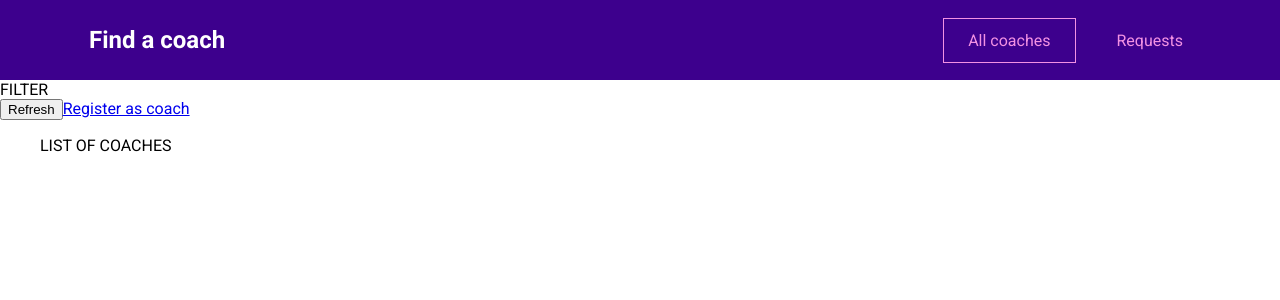
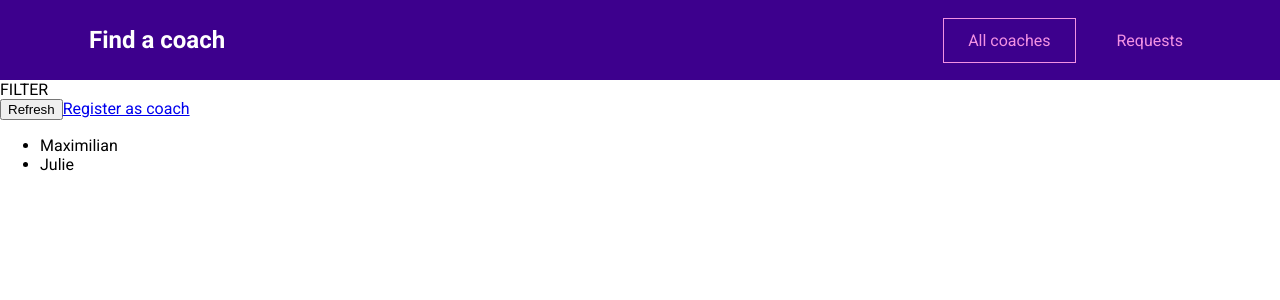
Before and after one commit to andretorquato/pratice-vuejs, a Vue app: page /coaches in a window 1280 px wide. Shown: the top 300 px of the page. Built offline with nearby package versions, Linux system fonts and the light colour scheme.

Commit message:
create store

```diff
--- a/src/main.js
+++ b/src/main.js
@@ -1,11 +1,13 @@
 import { createApp } from 'vue';
 
 import router from './router';
+import store from './store/index';
 
 import App from './App.vue';
 
 const app = createApp(App);
 
 app.use(router);
+app.use(store);
 
 app.mount('#app');
--- a/src/pages/coaches/CoachesList.vue
+++ b/src/pages/coaches/CoachesList.vue
@@ -6,7 +6,18 @@
       <router-link to="/register">Register as coach</router-link>
     </div>
     <ul>
-      LIST OF COACHES
+      <li v-for="coach of coaches" :key="coach.id">{{ coach.firstName }}</li>
     </ul>
   </section>
 </template>
+
+<script>
+export default {
+  computed: {
+    coaches() {
+      console.log(this.$store.getters['coaches/coaches'])
+      return this.$store.getters['coaches/coaches'];
+    },
+  },
+};
+</script>
--- /dev/null
+++ b/src/store/index.js
@@ -0,0 +1,11 @@
+import { createStore} from 'vuex';
+
+import coachesModule from './modules/coaches/index';
+
+const store = createStore({
+	modules: {
+		coaches: coachesModule,
+	}
+});
+
+export default store;
--- /dev/null
+++ b/src/store/modules/coaches/actions.js
@@ -0,0 +1 @@
+export default {}
--- /dev/null
+++ b/src/store/modules/coaches/getters.js
@@ -0,0 +1,8 @@
+export default {
+	coaches(state){
+		return state.coaches
+	},
+	hasCoaches(state){
+		return state.coaches && state.coaches.length > 0
+	}
+}
--- /dev/null
+++ b/src/store/modules/coaches/index.js
@@ -0,0 +1,34 @@
+import mutations from './mutations';
+import getters from './getters';
+import actions from './actions';
+
+export default {
+  namespaced: true,
+  state() {
+    return {
+      coaches: [
+        {
+          id: 'c1',
+          firstName: 'Maximilian',
+          lastName: 'Schwarzmüller',
+          areas: ['frontend', 'backend', 'career'],
+          description:
+            "I'm Maximilian and I've worked as a freelance web developer for years. Let me help you become a developer as well!",
+          hourlyRate: 30,
+        },
+        {
+          id: 'c2',
+          firstName: 'Julie',
+          lastName: 'Jones',
+          areas: ['frontend', 'career'],
+          description:
+            'I am Julie and as a senior developer in a big tech company, I can help you get your first job or progress in your current role.',
+          hourlyRate: 30,
+        },
+      ],
+    };
+  },
+  mutations,
+  getters,
+  actions,
+};
--- /dev/null
+++ b/src/store/modules/coaches/mutations.js
@@ -0,0 +1 @@
+export default {}
```
Also changed, not shown: src/store/modules/requests/index.js (added).
